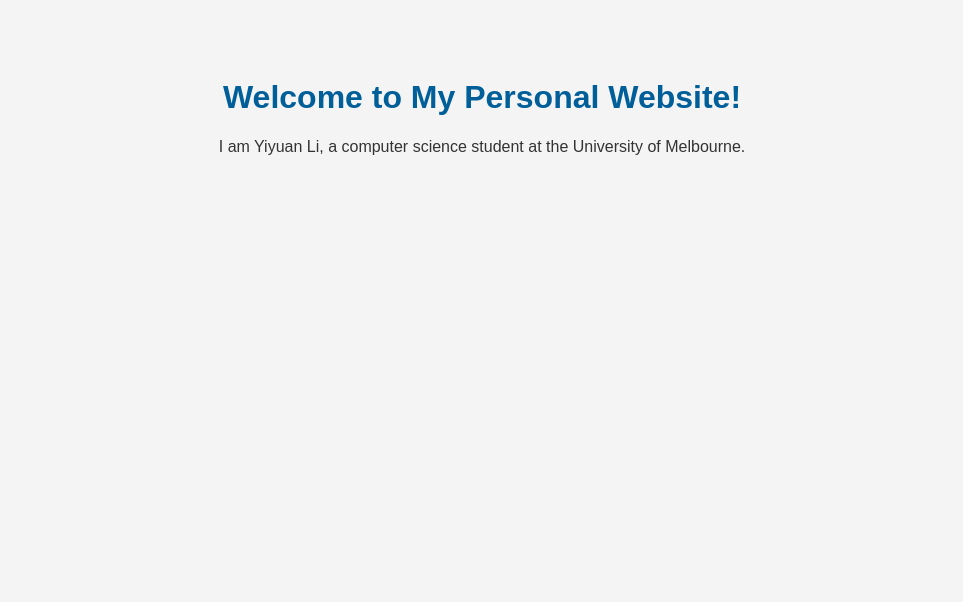
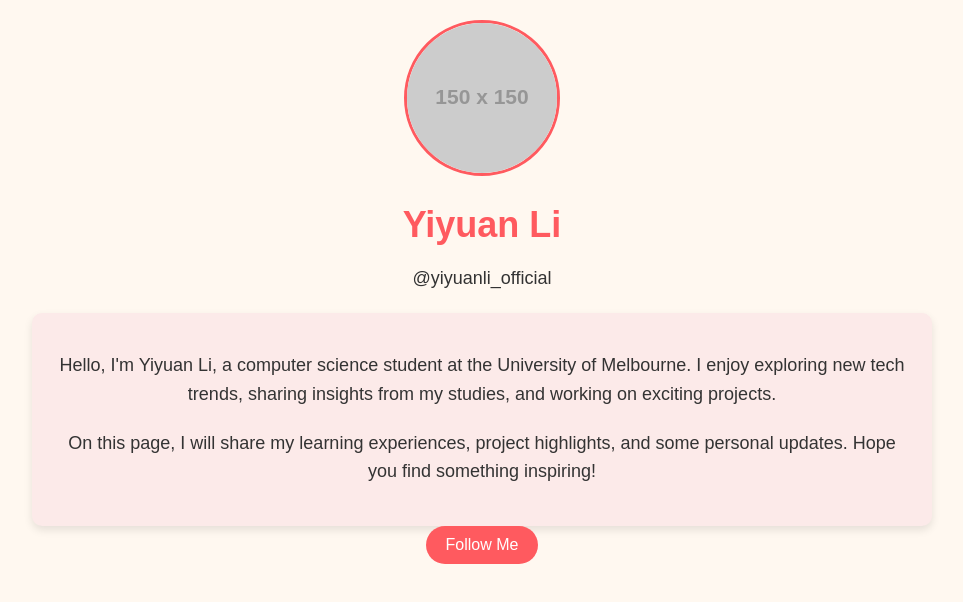
Before and after one commit to l-yiyuan/l-yiyuan.github.io, a plain HTML site: page index.html in a window 1280 px wide. Shown: the whole page, without its empty margins (158-1121 px from the left). Drawn offline with Linux system fonts and the light colour scheme; placeholder pictures from the web are drawn by us.

Commit message:
Update index.html

```diff
--- a/index.html
+++ b/index.html
@@ -1,13 +1,75 @@
 <!DOCTYPE html>
 <html lang="en">
 <head>
-    <link rel="stylesheet" href="style.css">
     <meta charset="UTF-8">
     <meta name="viewport" content="width=device-width, initial-scale=1.0">
-    <title>My Personal Website</title>
+    <title>Yiyuan Li's Page</title>
+    <style>
+        body {
+            font-family: Arial, sans-serif;
+            background-color: #fff8f0;
+            margin: 0;
+            padding: 0;
+            color: #333;
+        }
+        .container {
+            max-width: 900px;
+            margin: 0 auto;
+            padding: 20px;
+            text-align: center;
+        }
+        h1 {
+            color: #ff5a5f;
+            font-size: 36px;
+            margin-bottom: 10px;
+        }
+        p {
+            font-size: 18px;
+            line-height: 1.6;
+            margin-bottom: 20px;
+        }
+        .profile-pic {
+            border-radius: 50%;
+            width: 150px;
+            height: 150px;
+            object-fit: cover;
+            border: 3px solid #ff5a5f;
+        }
+        .bio {
+            background-color: #fceae9;
+            border-radius: 10px;
+            padding: 20px;
+            box-shadow: 0 4px 8px rgba(0, 0, 0, 0.1);
+        }
+        .btn-follow {
+            background-color: #ff5a5f;
+            color: #fff;
+            padding: 10px 20px;
+            border: none;
+            border-radius: 25px;
+            font-size: 16px;
+            cursor: pointer;
+            transition: background-color 0.3s ease;
+        }
+        .btn-follow:hover {
+            background-color: #e54a4e;
+        }
+    </style>
 </head>
 <body>
-    <h1>Welcome to My Personal Website!</h1>
-    <p>I am Yiyuan Li, a computer science student at the University of Melbourne.</p>
+
+    <div class="container">
+        <img class="profile-pic" src="https://via.placeholder.com/150" alt="Profile Picture">
+        <h1>Yiyuan Li</h1>
+        <p>@yiyuanli_official</p>
+
+        <div class="bio">
+            <p>Hello, I'm Yiyuan Li, a computer science student at the University of Melbourne. I enjoy exploring new tech trends, sharing insights from my studies, and working on exciting projects.</p>
+            <p>On this page, I will share my learning experiences, project highlights, and some personal updates. Hope you find something inspiring!</p>
+        </div>
+
+        <button class="btn-follow">Follow Me</button>
+    </div>
+
 </body>
 </html>
```
